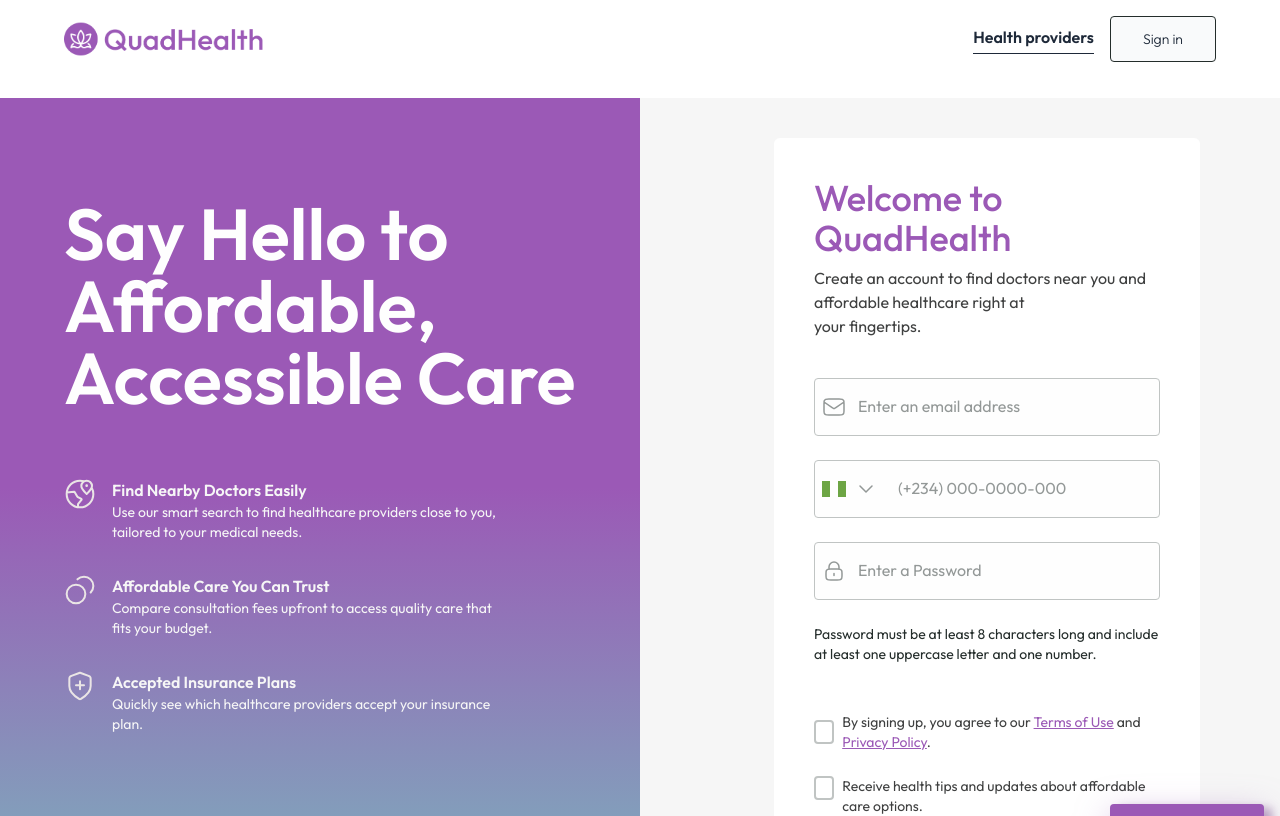
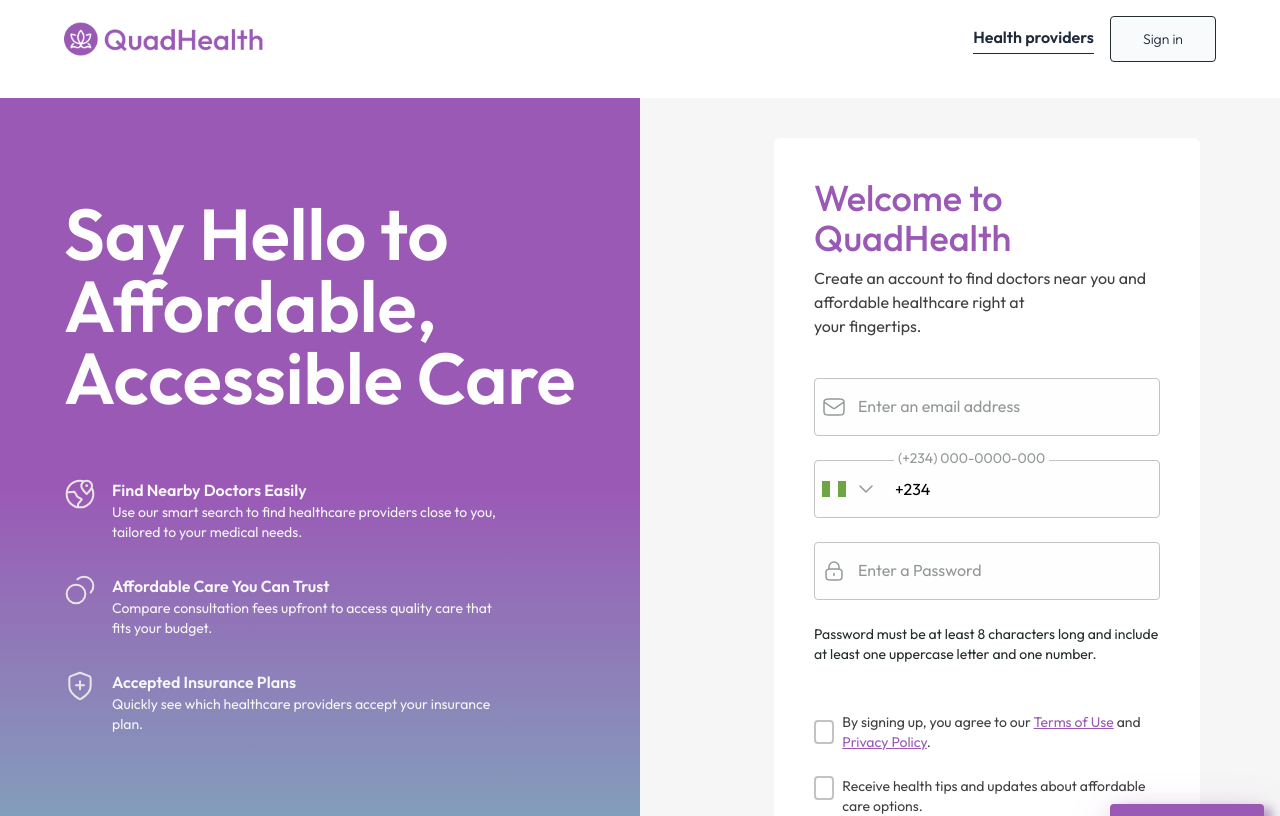
Before and after one commit to tilobaaa/QuadHealth, a React (Vite) app: page /signup in a window 1280 px wide. Shown: the top 816 px of the page. Built offline with nearby package versions, Linux system fonts and the light colour scheme.

Commit message:
working on the signup page

```diff
--- a/src/pages/SignUp.jsx
+++ b/src/pages/SignUp.jsx
@@ -1,4 +1,4 @@
-import React, { useRef, useState } from "react";
+import React, { useRef, useState, useEffect } from "react";
 import { useNavigate } from "react-router-dom";
 import useOnboardingStore from "../store/onBoardingStore";
 import * as Yup from "yup";
@@ -12,9 +12,31 @@
   const [receiveEmail, setReceiveEmail] = useState(false);
   const [noCheckOut, setNoCheckOut] = useState(false);
 
+  const [phoneNumber, setPhoneNumber] = useState("+234");
+
+  const handleChange = (e)=>{
+    let value = e.target.value;
+
+    // Remove non-numeric characters except the plus sign
+    value = value.replace(/[^0-9+]/g, "");
+
+    // Ensure the country code remains +234
+    if (value.startsWith("+234")) {
+      value = "+234 " + value.slice(4).replace(/(\d{3})(?=\d)/g, "$1 ").slice(0, 14); // Add space after every 3 digits
+    } else {
+      value = value.slice(0, 4); // Keep the +234 as default if not typed yet
+    }
+
+    setPhoneNumber(value);
+  }
+
   const emailRef = useRef("");
   const passwordRef = useRef("");
   const phoneNumberRef = useRef("");
+
+  useEffect(() => {
+    console.log(errorState);
+  }, [errorState]);
 
   const validationSchema = Yup.object().shape({
     email: Yup.string()
@@ -23,7 +45,12 @@
     password: Yup.string()
       .min(8, "Password must be at least 8 characters")
       .required("Password is required"),
-    phoneNumber: Yup.string().required("Phone Number is required"),
+    phoneNumber: Yup.string()
+      .matches(
+        /^\+234\s\d{3}\s\d{3}\s\d{4}$/,
+        "Phone number must be in the format +234 123 456 7890"
+      )
+      .required("Phone number is required"),
   });
 
   const handleSubmit = async (e) => {
@@ -46,6 +73,7 @@
         navigate("/authentication");
         console.log("we would do it");
       } catch (error) {
+        console.log("Validation Errors:", error.inner);
         const newErrors = {};
         error.inner.forEach((err) => {
           newErrors[err.path] = err.message; //Store error message by field name
@@ -60,7 +88,7 @@
   return (
     <div className="flex flex-grow flex-row w-full items-center relative">
       {/* left side */}
-      <div className="text-grey-50 hidden md:flex flex-col p-5 w-1/2 h-full custom-gradient px-16 ">
+      <div className="text-grey-50 hidden lg:flex flex-col p-5 w-1/2 h-full custom-gradient px-16 ">
         <h1 className="text-7xl font-semibold mb-16 mt-20">
           Say Hello to <br />
           Affordable, <br />
@@ -174,8 +202,8 @@
                         : "text-grey-400 peer-focus:text-primary-500"
                     }
                     peer-placeholder-shown:top-4 peer-placeholder-shown:text-base peer-placeholder-shown:text-grey-400
-                    peer-valid:-top-4 peer-valid:text-sm
-                    peer-focus:-top-4 peer-focus:text-sm
+                    peer-valid:-top-3 peer-valid:text-sm
+                    peer-focus:-top-3 peer-focus:text-sm
                   `}
                 >
                   Enter an email address
@@ -195,13 +223,13 @@
                   </div>
                   <img src="/assets/chevron-down.svg" className="" alt="" />
                 </span>
-                {errorState.telephone && (
-                  <span className="absolute right-2 top-1/2 transform -translate-y-1/2">
+                {errorState.phoneNumber && (
+                  <span className="absolute right-2 top-1/2 transform -translate-y-1/2 cursor-pointer">
                     <img
                       onClick={() => {
                         setErrorState((prev) => ({
                           ...prev,
-                          telephone: undefined,
+                          phoneNumber: undefined,
                         }));
                         phoneNumberRef.current.value = "";
                       }}
@@ -213,21 +241,23 @@
                 )}
                 <input
                   required
-                  name="telephone"
+                  name="phoneNumber"
                   ref={phoneNumberRef}
                   type="tel"
                   id="telephone"
+                  value={phoneNumber}
+                  onChange={handleChange}
                   placeholder="Enter a phone Number"
                   className={`bg-grey-50 peer w-full border ${
-                    errorState.telephone
+                    errorState.phoneNumber
                       ? "border-error-500 focus:ring-error-500"
                       : "border-grey-300 focus:ring-primary-200"
                   }  rounded pl-20 pr-2 py-4 focus:outline-none focus:ring-2   placeholder-transparent`}
                 />
                 <label
-                  htmlFor="telephone"
+                  htmlFor="phoneNumber"
                   className={`absolute bg-grey-50 left-20 top-4 px-1 ${
-                    errorState.telephone
+                    errorState.phoneNumber
                       ? "text-error-500 peer-focus:text-error-500"
                       : "text-grey-400 peer-focus:text-primary-500"
                   }  text-base transition-all peer-placeholder-shown:top-4 peer-placeholder-shown:text-base peer-placeholder-shown:text-grey-400 peer-focus:-top-3 peer-focus:text-sm peer-valid:-top-3 peer-valid:text-sm`}
@@ -235,7 +265,7 @@
                   (+234) 000-0000-000
                 </label>
               </div>
-              {errorState.telephone && (
+              {errorState.phoneNumber && (
                 <p className="text-error-500">Enter a valid phone number</p>
               )}
             </div>
```
